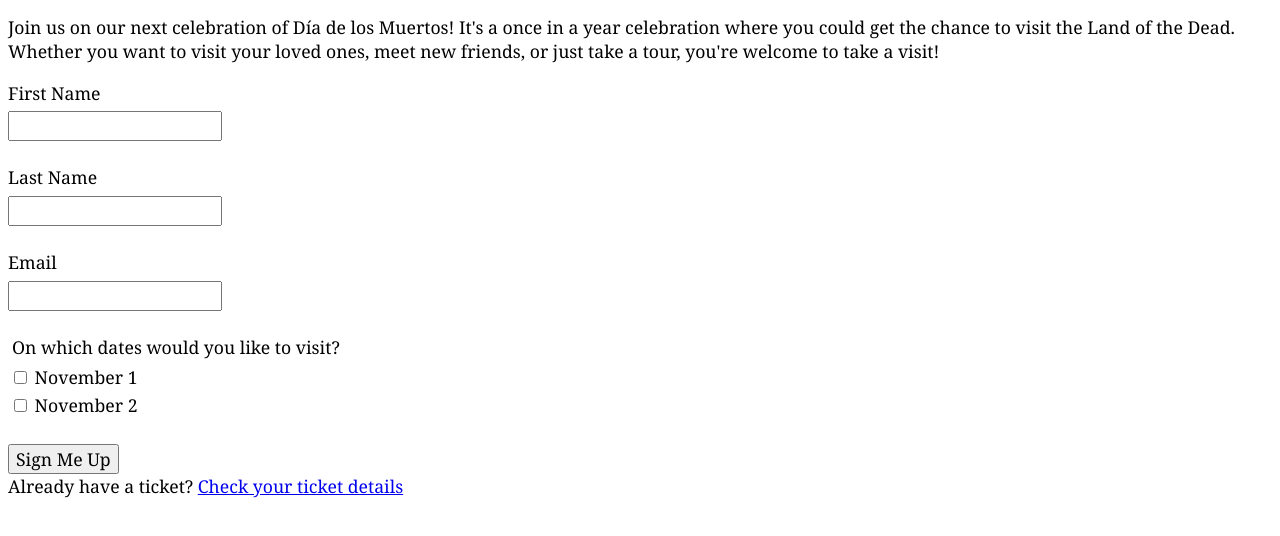
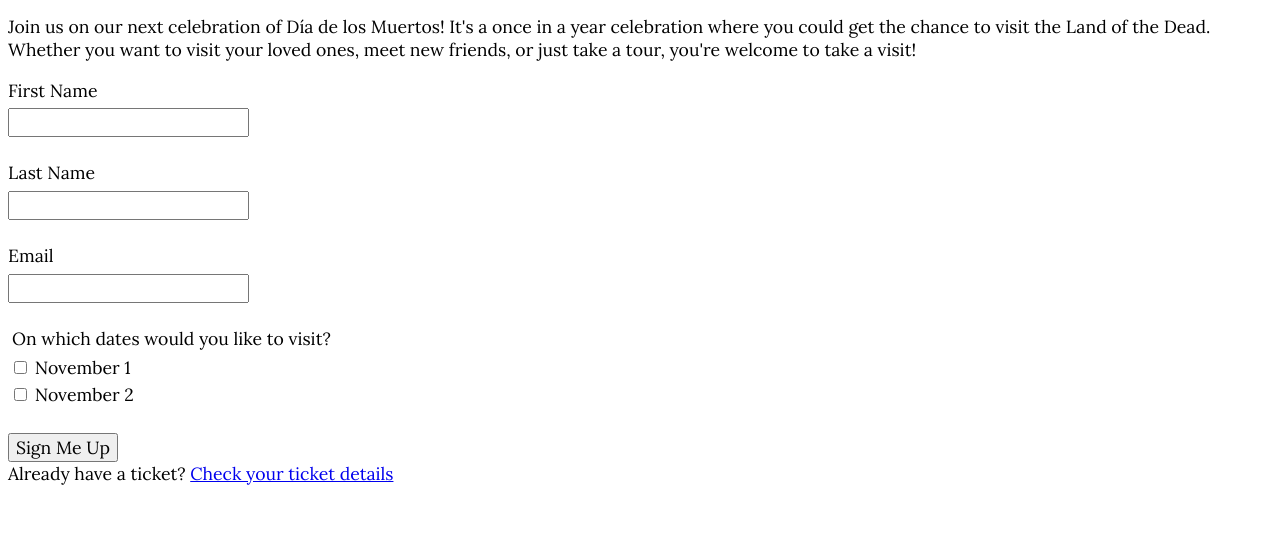
Before and after one commit to SaiKiru/odin-sign-up-form, a plain HTML site: page index.html in a window 1280 px wide. Shown: the part 180-716 px from the top of the page. Drawn offline with Linux system fonts and the light colour scheme.

Commit message:
Change default font

```diff
--- a/styles.css
+++ b/styles.css
@@ -1,7 +1,7 @@
-@import url('https://fonts.googleapis.com/css2?family=Satisfy&family=Noto+Serif&display=swap');
+@import url('https://fonts.googleapis.com/css2?family=Satisfy&family=Lora&display=swap');
 
 * {
-    font-family: 'Noto Serif', sans-serif;
+    font-family: 'Lora', sans-serif;
     font-size: 1.05rem;
 }
 
```
